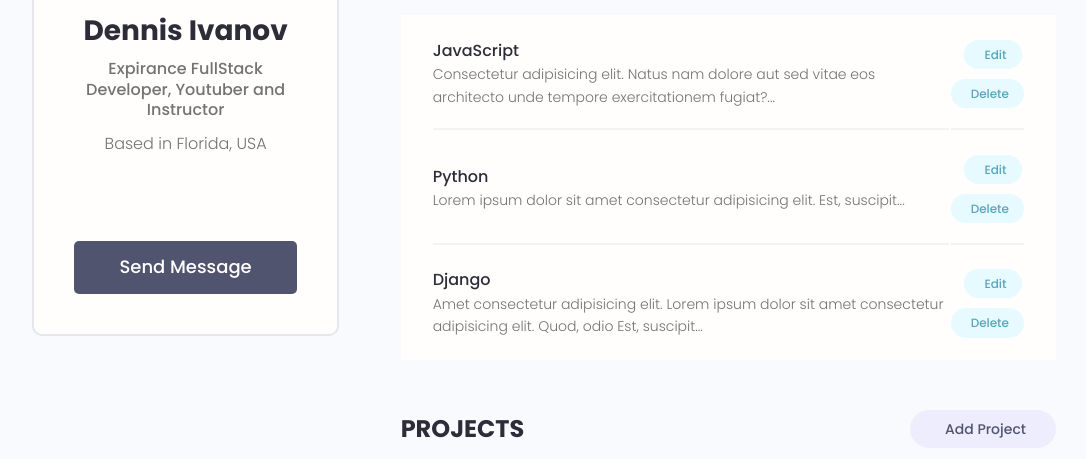
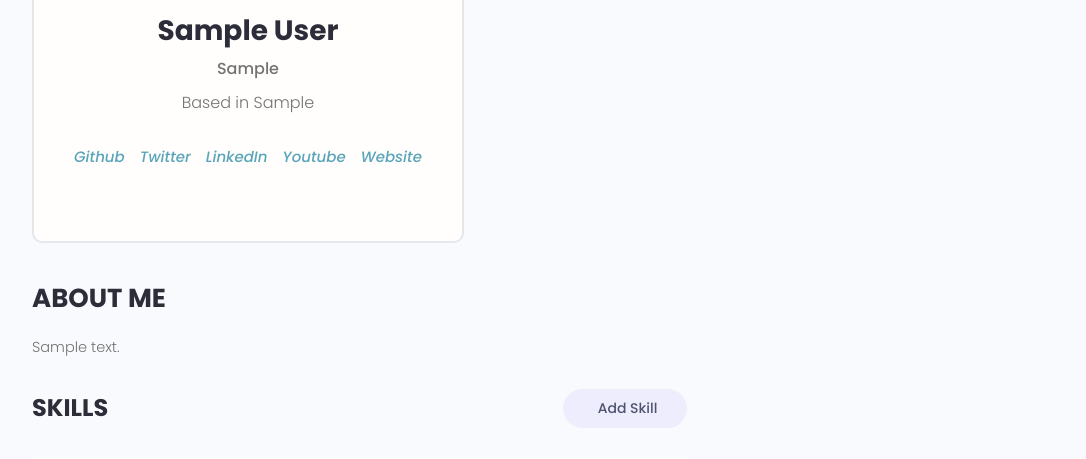
Before and after one commit to kikutan-day65/portofolio-dev-django, a Django app: page /account/ in a window 1280 px wide. Shown: the part 419-878 px from the top of the page, without its empty margins (96-1182 px from the left). Run offline with Django 4.2, Linux system fonts and the light colour scheme; a user stored in the database is signed in; tables that the repository leaves empty hold one stand-in row (values such as "Sample post"); grey boxes marked "Sample" are stand-in pictures; some libraries are stand-ins or nearby versions.

Commit message:
style: render the user data in account page

```diff
--- a/devsearch/users/templates/users/account.html
+++ b/devsearch/users/templates/users/account.html
@@ -12,28 +12,51 @@
         <div class="card text-center">
           <div class="card__body dev">
             <a class="tag tag--pill tag--main settings__btn" href="#"><i class="im im-edit"></i> Edit</a>
-            <img class="avatar avatar--xl dev__avatar" src="https://avatars.githubusercontent.com/u/33843378" />
-            <h2 class="dev__name">Dennis Ivanov</h2>
-            <p class="dev__title">Expirance FullStack Developer, Youtuber and Instructor</p>
-            <p class="dev__location">Based in Florida, USA</p>
+            <img class="avatar avatar--xl dev__avatar" src="{{ profile.profile_image.url }}" />
+            <h2 class="dev__name">{{ profile.name }}</h2>
+            <p class="dev__title">{{ profile.short_intro }}</p>
+            <p class="dev__location">Based in {{ profile.location }}</p>
             <ul class="dev__social">
+              {% if profile.social_github %}
                 <li>
-                <a title="Github" href="#" target="_blank"><i class="im im-github"></i></a>
+                  <a title="Github" href="{{ profile.social_github }}" target="_blank">
+                    <i class="im im-github">Github</i>
+                  </a>
                 </li>
+              {% endif %}
+
+              {% if profile.social_twitter %}
                 <li>
-                <a title="Stackoverflow" href="#" target="_blank"><i class="im im-stackoverflow"></i></a>
+                  <a title="Twitter" href="{{ profile.social_twitter }}" target="_blank">
+                    <i class="im im-twitter">Twitter</i>
+                  </a>
                 </li>
+              {% endif %}
+
+              {% if profile.social_linkedin %}
                 <li>
-                <a title="Twitter" href="#" target="_blank"><i class="im im-twitter"></i></a>
+                  <a title="LinkedIn" href="{{ profile.social_linkedin }}" target="_blank">
+                    <i class="im im-linkedin">LinkedIn</i>
+                  </a>
                 </li>
+              {% endif %}
+
+              {% if profile.social_youtube %}
                 <li>
-                <a title="LinkedIn" href="#" target="_blank"><i class="im im-linkedin"></i></a>
+                  <a title="Youtube" href="{{ profile.social_youtube }}" target="_blank">
+                    <i class="im im-globe">Youtube</i>
+                  </a>
                 </li>
+              {% endif %}
+
+              {% if profile.social_website %}
                 <li>
-                <a title="Personal Website" href="#" target="_blank"><i class="im im-globe"></i></a>
+                  <a title="Personal Website" href="{{ profile.social_website }}" target="_blank">
+                    <i class="im im-globe">Website</i>
+                  </a>
                 </li>
+              {% endif %}
             </ul>
-            <a href="#" class="btn btn--sub btn--lg">Send Message </a>
           </div>
         </div>
       </div>
@@ -41,12 +64,7 @@
         <div class="devInfo">
           <h3 class="devInfo__title">About Me</h3>
           <p class="devInfo__about">
-            Lorem, ipsum dolor sit amet consectetur adipisicing elit. Ex illum ipsum iusto consequatur. Totam,
-            dolorum fugiat, debitis facere illo nostrum nesciunt maxime, deserunt enim voluptatibus modi natus velit
-            voluptatum. Dicta eritatis exercitationem ut quos a placeat obcaecati? Architecto illum!
-            <br />
-            Amet consectetur adipisicing elit. Veritatis exercitationem ut quos a placeat obcaecati? Architecto
-            illum, atque delectus nemo dolorem inventore ab facilis? Dolor placeat vel delectus ipsam ullam.
+            {{ profile.bio }}
           </p>
         </div>
         <div class="settings">
@@ -55,12 +73,13 @@
         </div>
 
         <table class="settings__table">
+
+          {% for skill in skills %}
           <tr>
             <td class="settings__tableInfo">
-              <h4>JavaScript</h4>
+              <h4>{{ skill.name }}</h4>
               <p>
-                Consectetur adipisicing elit. Natus nam dolore aut sed vitae eos architecto unde tempore
-                exercitationem fugiat?...
+                {{ skill.description }}
               </p>
             </td>
             <td class="settings__tableActions">
@@ -69,23 +88,24 @@
                 Delete</a>
             </td>
           </tr>
+          {% endfor %}
+        </table>
+
+        <div class="settings">
+          <h3 class="settings__title">Projects</h3>
+          <a class="tag tag--pill tag--sub settings__btn tag--lg" href="#"><i class="im im-plus"></i> Add Project</a>
+        </div>
+
+        <table class="settings__table">
+          {% for project in projects %}
           <tr>
+            <td class="settings__thumbnail">
+              <a href="{% url 'project' project.id %}"><img src="{{ project.featured_image.url }}" alt="Project Thumbnail" /></a>
+            </td>
             <td class="settings__tableInfo">
-              <h4>Python</h4>
-              <p>Lorem ipsum dolor sit amet consectetur adipisicing elit. Est, suscipit...</p>
-            </td>
-            <td class="settings__tableActions">
-              <a class="tag tag--pill tag--main settings__btn" href="#"><i class="im im-edit"></i> Edit</a>
-              <a class="tag tag--pill tag--main settings__btn" href="#"><i class="im im-x-mark-circle-o"></i>
-                Delete</a>
-            </td>
-          </tr>
-          <tr>
-            <td class="settings__tableInfo">
-              <h4>Django</h4>
+              <a href="{% url 'project' project.id %}">{{ project.title }}</a>
               <p>
-                Amet consectetur adipisicing elit. Lorem ipsum dolor sit amet consectetur adipisicing elit. Quod,
-                odio Est, suscipit...
+                {{ project.description | slice:"150" }}
               </p>
             </td>
             <td class="settings__tableActions">
@@ -94,66 +114,9 @@
                 Delete</a>
             </td>
           </tr>
+          {% endfor %}
         </table>
 
-        <div class="settings">
-          <h3 class="settings__title">Projects</h3>
-          <a class="tag tag--pill tag--sub settings__btn tag--lg" href="#"><i class="im im-plus"></i> Add Project</a>
-        </div>
-
-        <table class="settings__table">
-          <tr>
-            <td class="settings__thumbnail">
-              <a href="single-project.html"><img src="images/project-a.png" alt="Project Thumbnail" /></a>
-            </td>
-            <td class="settings__tableInfo">
-              <a href="single-project.html">Yoga Studio Landing Page</a>
-              <p>
-                Consectetur adipisicing elit. Natus nam dolore aut sed vitae eos architecto unde tempore
-                exercitationem fugiat?...
-              </p>
-            </td>
-            <td class="settings__tableActions">
-              <a class="tag tag--pill tag--main settings__btn" href="#"><i class="im im-edit"></i> Edit</a>
-              <a class="tag tag--pill tag--main settings__btn" href="#"><i class="im im-x-mark-circle-o"></i>
-                Delete</a>
-            </td>
-          </tr>
-          <tr>
-            <td class="settings__thumbnail">
-              <a href="single-project.html"><img src="images/project-b.png" alt="Project Thumbnail" /></a>
-            </td>
-            <td class="settings__tableInfo">
-              <a href="single-project.html">DevSearch Website UI Design</a>
-              <p>
-                Consectetur adipisicing elit. Natus nam dolore aut sed vitae eos architecto unde tempore
-                exercitationem fugiat?...
-              </p>
-            </td>
-            <td class="settings__tableActions">
-              <a class="tag tag--pill tag--main settings__btn" href="#"><i class="im im-edit"></i> Edit</a>
-              <a class="tag tag--pill tag--main settings__btn" href="#"><i class="im im-x-mark-circle-o"></i>
-                Delete</a>
-            </td>
-          </tr>
-          <tr>
-            <td class="settings__thumbnail">
-              <a href="single-project.html"><img src="images/project-a.png" alt="Project Thumbnail" /></a>
-            </td>
-            <td class="settings__tableInfo">
-              <a href="single-project.html">Portfolio Website Design</a>
-              <p>
-                Consectetur adipisicing elit. Natus nam dolore aut sed vitae eos architecto unde tempore
-                exercitationem fugiat?...
-              </p>
-            </td>
-            <td class="settings__tableActions">
-              <a class="tag tag--pill tag--main settings__btn" href="#"><i class="im im-edit"></i> Edit</a>
-              <a class="tag tag--pill tag--main settings__btn" href="#"><i class="im im-x-mark-circle-o"></i>
-                Delete</a>
-            </td>
-          </tr>
-        </table>
       </div>
     </div>
   </div>
```
Lines whose indentation alone changed are shown as unchanged.
